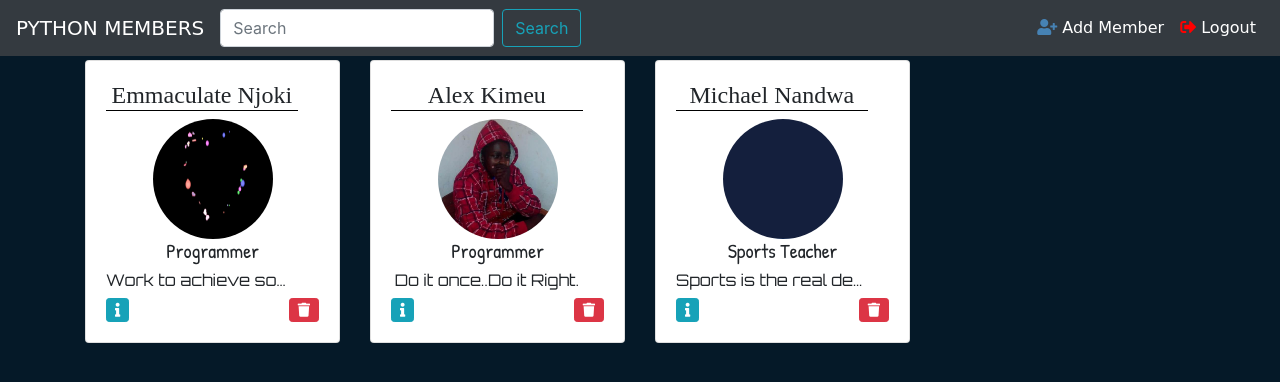
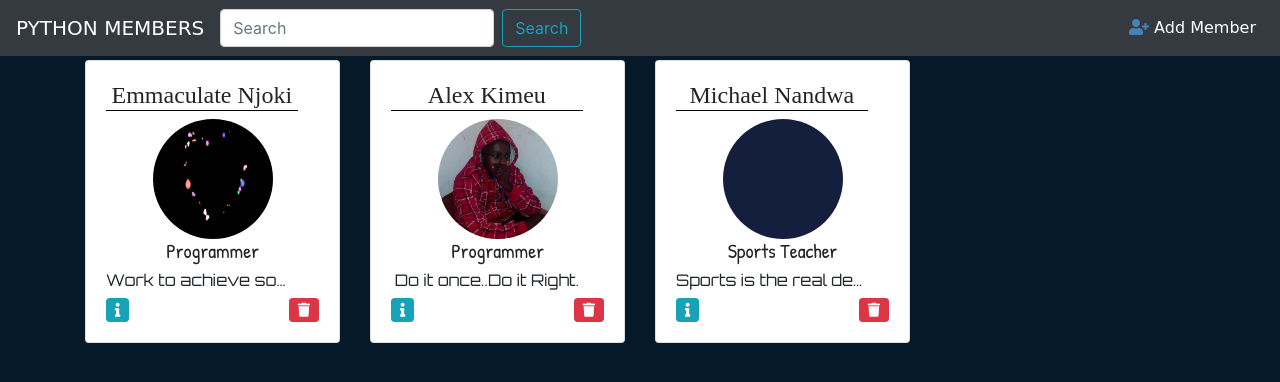
Before and after one commit to code3illa/Dj-Profiles, a Django app: page / in a window 1280 px wide. Shown: the top 382 px of the page. Run offline with Django 3.2, Linux system fonts and the light colour scheme; data comes from the database, SQL or seed files in the repository; some libraries are stand-ins or nearby versions; some web fonts are replaced.

```diff
--- a/sodaapp/templates/sodaapp/base.html
+++ b/sodaapp/templates/sodaapp/base.html
@@ -38,10 +38,6 @@
         <li class="nav-item active">
       <a class="nav-link" href="{% url 'sodaapp:add-member' %}" style="font-family: 'Orbirton', cursive;"><i class="fas fa-user-plus" style="color: steelblue;"></i> Add Member<span class="sr-only">(current)</span></a>
       </li>
-      <li class="nav-item active">
-      <a class="nav-link" href="" style="font-family: 'Orbirton', cursive;"><i class="fas fa-sign-out-alt" style="color: red;"></i> Logout<span class="sr-only">(current)</span></a>
-      </li>
-
     </ul>
   </div>
 </nav>
```
